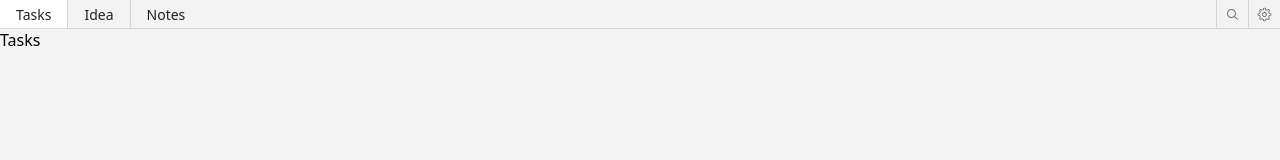
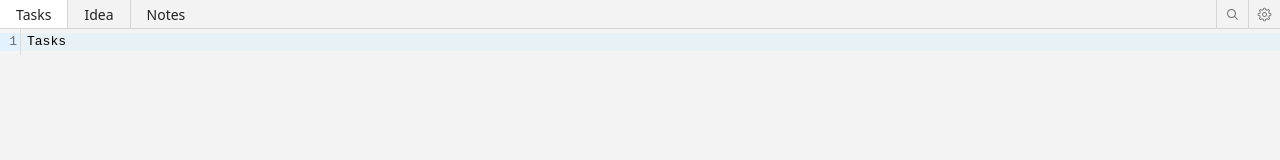
Before and after one commit to seokju-na/geeks-tracker, a React (Vite) app: page / in a window 1280 px wide. Shown: the top 160 px of the page. Built offline with nearby package versions, Linux system fonts and the light colour scheme.

Commit message:
add editor

```diff
--- a/src/App.tsx
+++ b/src/App.tsx
@@ -25,9 +25,15 @@ export default function App() {
         </Buttons>
       </Header>
       <main>
-        <FlatTabs.Content value="Tasks">Tasks</FlatTabs.Content>
-        <FlatTabs.Content value="Idea">Idea</FlatTabs.Content>
-        <FlatTabs.Content value="Notes">Notes</FlatTabs.Content>
+        <FlatTabs.Content value="Tasks">
+          <Editor initialDoc="Tasks" />
+        </FlatTabs.Content>
+        <FlatTabs.Content value="Idea">
+          <Editor initialDoc="Idea" />
+        </FlatTabs.Content>
+        <FlatTabs.Content value="Notes">
+          <Editor initialDoc="Notes" />
+        </FlatTabs.Content>
       </main>
     </FlatTabs.Root>
   );
--- /dev/null
+++ b/src/components/Editor/index.tsx
@@ -0,0 +1,11 @@
+import { useEditor } from '../../hooks/useEditor';
+
+interface Props {
+  initialDoc?: string;
+}
+
+export function Editor(props: Props) {
+  const [elemRef] = useEditor<HTMLDivElement>(props);
+
+  return <div ref={elemRef} />;
+}
--- /dev/null
+++ b/src/hooks/useEditor.ts
@@ -0,0 +1,61 @@
+import { defaultKeymap } from '@codemirror/commands';
+import { markdown, markdownLanguage } from '@codemirror/lang-markdown';
+import { bracketMatching, indentOnInput } from '@codemirror/language';
+import { languages } from '@codemirror/language-data';
+import { EditorState, Text } from '@codemirror/state';
+import { EditorView, highlightActiveLine, highlightActiveLineGutter, keymap, lineNumbers } from '@codemirror/view';
+import { useEffect, useRef, useState } from 'react';
+import { noop } from '../utils/noop';
+import { usePreservedCallback } from './usePreservedCallback';
+
+interface Props {
+  initialDoc?: string | Text;
+  onChange?: (state: EditorState) => void;
+}
+
+export function useEditor<T extends Element>({ initialDoc = '', onChange = noop }: Props = {}) {
+  const elemRef = useRef<T>(null);
+  const changeCallback = usePreservedCallback(onChange);
+  const [view, setView] = useState<EditorView>();
+
+  useEffect(() => {
+    if (elemRef.current == null) {
+      return;
+    }
+
+    const startState = EditorState.create({
+      doc: initialDoc,
+      extensions: [
+        keymap.of(defaultKeymap),
+        lineNumbers(),
+        highlightActiveLineGutter(),
+        indentOnInput(),
+        bracketMatching(),
+        highlightActiveLine(),
+        markdown({
+          base: markdownLanguage,
+          codeLanguages: languages,
+          addKeymap: true,
+        }),
+        EditorView.lineWrapping,
+        EditorView.updateListener.of(update => {
+          if (update.changes) {
+            changeCallback(update.state);
+          }
+        }),
+      ],
+    });
+    const editorView = new EditorView({
+      state: startState,
+      parent: elemRef.current,
+    });
+    setView(editorView);
+
+    return () => {
+      editorView.destroy();
+    };
+    // eslint-disable-next-line react-hooks/exhaustive-deps
+  }, []);
+
+  return [elemRef, view] as const;
+}
```
